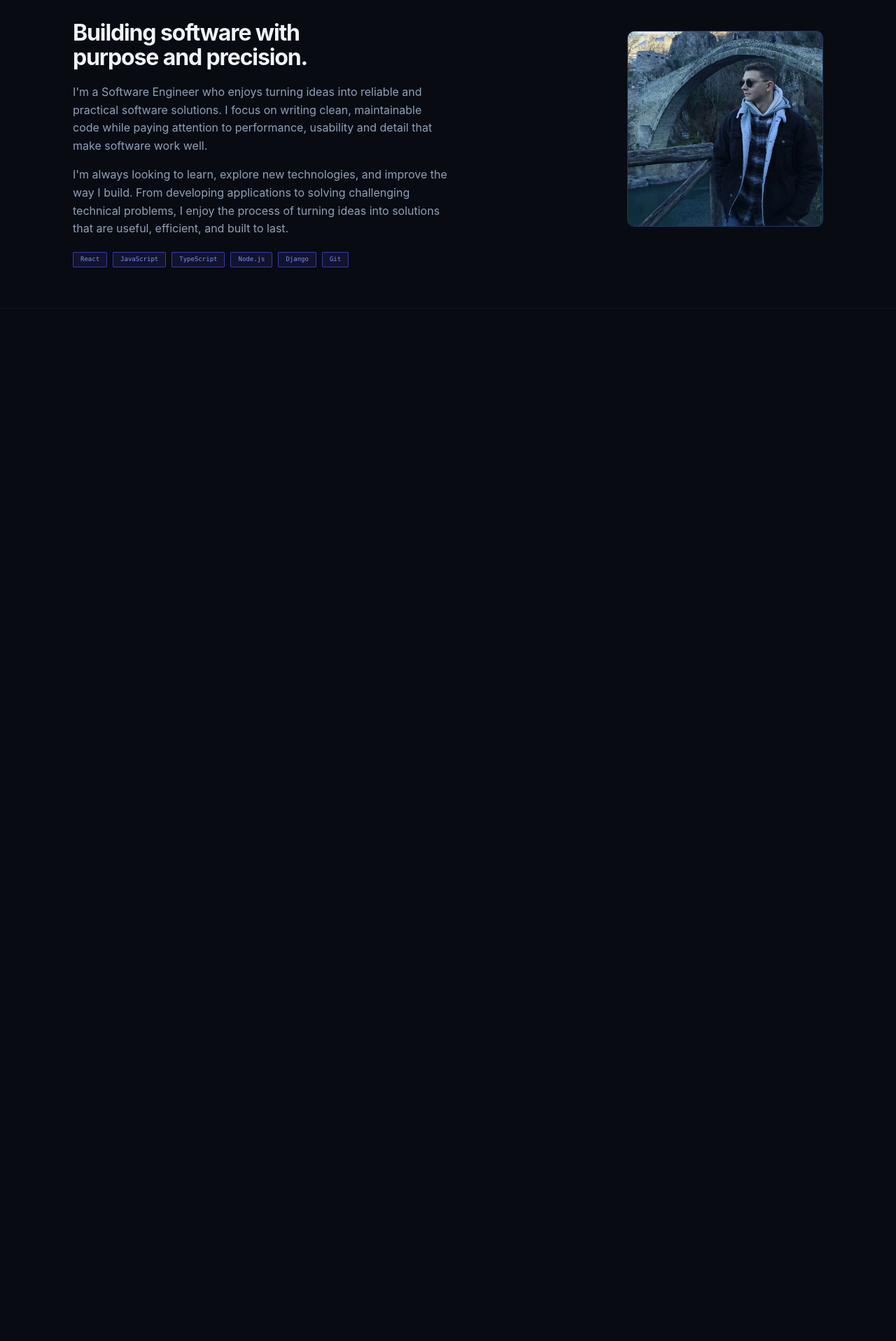
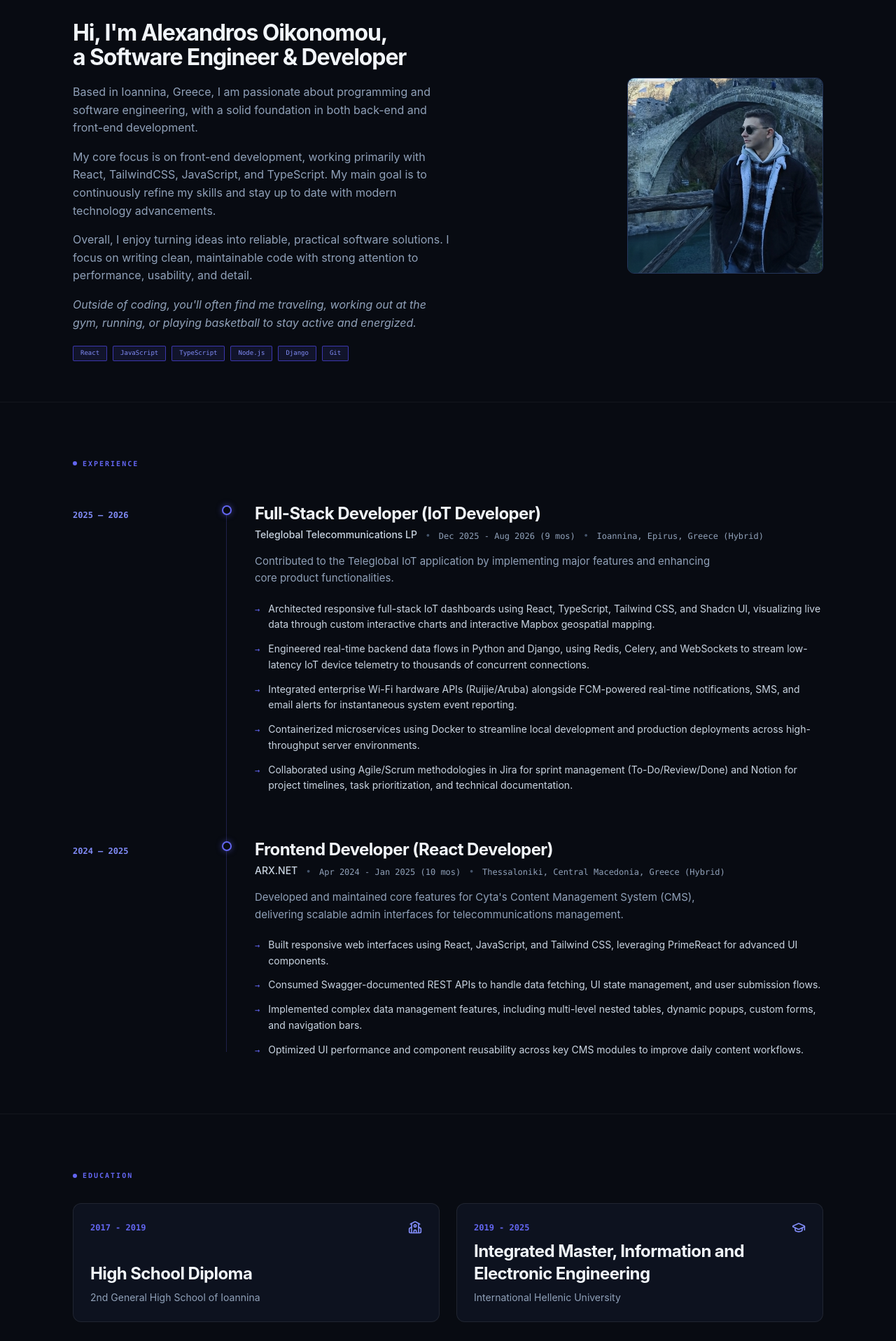
Before and after one commit to alexoiik/alexoiik.github.io, a React (Vite) app: page / in a window 1280 px wide. Shown: the part 881-2797 px from the top of the page at 70% size. Before the commit the page ends 1322 px from the top, so only its background shows below. Built offline with nearby package versions, Linux system fonts and the light colour scheme.

Commit message:
feat: fixed navbar, about, hero and added experience and education sections

```diff
--- a/index.html
+++ b/index.html
@@ -4,7 +4,7 @@
     <meta charset="UTF-8" />
     <link rel="icon" type="image/svg+xml" href="/favicon.svg" />
     <meta name="viewport" content="width=device-width, initial-scale=1.0" />
-    <title>Alexandros Oikonomou | Software Engineer</title>
+    <title>Alexandros Oikonomou | Software Engineer | Developer</title>
   </head>
   <body>
     <div id="root"></div>
--- a/package.json
+++ b/package.json
@@ -11,6 +11,7 @@
   },
   "dependencies": {
     "@tailwindcss/vite": "^4.3.3",
+    "lucide-react": "^1.32.0",
     "react": "^19.2.8",
     "react-dom": "^19.2.8",
     "tailwindcss": "^4.3.3"
--- a/src/App.jsx
+++ b/src/App.jsx
@@ -1,6 +1,8 @@
 import Navbar from "./components/Navbar";
 import Hero from "./sections/Hero";
 import About from "./sections/About";
+import Experience from "./sections/Experience";
+import Education from "./sections/Education";
 
 function App() {
   return (
@@ -10,6 +12,8 @@ function App() {
       <main>
         <Hero />
         <About />
+        <Experience />
+        <Education />
       </main>
     </>
   );
--- a/src/components/Navbar.jsx
+++ b/src/components/Navbar.jsx
@@ -34,7 +34,7 @@ function Navbar() {
               <a
                 key={link.href}
                 href={link.href}
-                className="text-xs font-medium text-slate-400 transition-colors hover:text-white"
+                className="text-sm font-medium text-slate-400 transition-colors hover:text-white"
               >
                 {link.label}
               </a>
--- a/src/sections/About.jsx
+++ b/src/sections/About.jsx
@@ -24,24 +24,37 @@ function About() {
 
           {/* Heading */}
           <h2 className="max-w-125 text-[30px] font-bold leading-[1.08] tracking-[-0.035em] text-slate-100 sm:text-[32px]">
-            Building software with <br className="hidden sm:block" />
-            purpose and precision.
+            Hi, I'm Alexandros Oikonomou, <br className="hidden sm:block" />a
+            Software Engineer & Developer
           </h2>
 
-          {/* First Paragraph */}
+          {/* Introduction */}
           <p className="mt-5 max-w-135 text-[15px] leading-[1.6] text-slate-400 sm:text-[16px]">
-            I&apos;m a Software Engineer who enjoys turning ideas into reliable
-            and practical software solutions. I focus on writing clean,
-            maintainable code while paying attention to performance, usability
-            and detail that make software work well.
+            Based in Ioannina, Greece, I am passionate about programming and
+            software engineering, with a solid foundation in both back-end and
+            front-end development.
           </p>
 
-          {/* Second Paragraph */}
+          {/* Key Skills & Focus */}
           <p className="mt-4 max-w-135 text-[15px] leading-[1.6] text-slate-400 sm:text-[16px]">
-            I&apos;m always looking to learn, explore new technologies, and
-            improve the way I build. From developing applications to solving
-            challenging technical problems, I enjoy the process of turning ideas
-            into solutions that are useful, efficient, and built to last.
+            My core focus is on front-end development, working primarily with
+            React, TailwindCSS, JavaScript, and TypeScript. My main goal is to
+            continuously refine my skills and stay up to date with modern
+            technology advancements.
+          </p>
+
+          {/* Core Philosophy */}
+          <p className="mt-4 max-w-135 text-[15px] leading-[1.6] text-slate-400 sm:text-[16px]">
+            Overall, I enjoy turning ideas into reliable, practical software
+            solutions. I focus on writing clean, maintainable code with strong
+            attention to performance, usability, and detail.
+          </p>
+
+          {/* Interests & Personal Life */}
+          <p className="mt-4 max-w-135 text-[15px] leading-[1.6] text-slate-400 italic sm:text-[16px]">
+            Outside of coding, you'll often find me traveling, working out at
+            the gym, running, or playing basketball to stay active and
+            energized.
           </p>
 
           {/* Technology Tags */}
--- /dev/null
+++ b/src/sections/Education.jsx
@@ -0,0 +1,65 @@
+import { GraduationCap, School } from "lucide-react";
+
+function Education() {
+  const educationData = [
+    {
+      year: "2017 - 2019",
+      degree: "High School Diploma",
+      institution: "2nd General High School of Ioannina",
+      icon: School,
+    },
+    {
+      year: "2019 - 2025",
+      degree: "Integrated Master, Information and Electronic Engineering",
+      institution: "International Hellenic University",
+      icon: GraduationCap,
+    },
+  ];
+
+  return (
+    <section id="education" className="border-b border-white/5 bg-[#080b12]">
+      <div className="mx-auto max-w-280 px-6 py-16 sm:py-20">
+        {/* Section Tag */}
+        <div className="mb-8 flex items-center gap-2">
+          <span className="h-1.5 w-1.5 rounded-full bg-[#6366f1]" />
+          <span className="font-mono text-[10px] font-semibold uppercase tracking-[0.2em] text-[#6366f1]">
+            Education
+          </span>
+        </div>
+
+        {/* Education Cards Grid */}
+        <div className="grid grid-cols-1 gap-6 md:grid-cols-2">
+          {educationData.map((item, index) => {
+            const IconComponent = item.icon;
+            return (
+              <div
+                key={index}
+                className="relative flex flex-col justify-between rounded-xl border border-white/8 bg-[#0d121f] p-6 transition-colors hover:border-white/20"
+              >
+                {/* Header: Year & Icon */}
+                <div className="flex items-center justify-between">
+                  <span className="font-mono text-xs font-semibold text-[#6366f1]">
+                    {item.year}
+                  </span>
+                  <IconComponent className="h-5 w-5 text-[#818cf8]" />
+                </div>
+
+                {/* Body: Institution & Degree */}
+                <div className="mt-2">
+                  <h3 className="text-xl font-bold tracking-tight text-slate-100 sm:text-2xl">
+                    {item.degree}
+                  </h3>
+                  <p className="mt-2 text-sm text-slate-400">
+                    {item.institution}
+                  </p>
+                </div>
+              </div>
+            );
+          })}
+        </div>
+      </div>
+    </section>
+  );
+}
+
+export default Education;
--- /dev/null
+++ b/src/sections/Experience.jsx
@@ -0,0 +1,129 @@
+function Experience() {
+  const experiences = [
+    {
+      period: "2025 — 2026",
+      duration: "Dec 2025 - Aug 2026 (9 mos)",
+      location: "Ioannina, Epirus, Greece (Hybrid)",
+      role: "Full-Stack Developer (IoT Developer)",
+      company: "Teleglobal Telecommunications LP",
+      description:
+        "Contributed to the Teleglobal IoT application by implementing major features and enhancing core product functionalities.",
+      highlights: [
+        "Architected responsive full-stack IoT dashboards using React, TypeScript, Tailwind CSS, and Shadcn UI, visualizing live data through custom interactive charts and interactive Mapbox geospatial mapping.",
+        "Engineered real-time backend data flows in Python and Django, using Redis, Celery, and WebSockets to stream low-latency IoT device telemetry to thousands of concurrent connections.",
+        "Integrated enterprise Wi-Fi hardware APIs (Ruijie/Aruba) alongside FCM-powered real-time notifications, SMS, and email alerts for instantaneous system event reporting.",
+        "Containerized microservices using Docker to streamline local development and production deployments across high-throughput server environments.",
+        "Collaborated using Agile/Scrum methodologies in Jira for sprint management (To-Do/Review/Done) and Notion for project timelines, task prioritization, and technical documentation.",
+      ],
+    },
+    {
+      period: "2024 — 2025",
+      duration: "Apr 2024 - Jan 2025 (10 mos)",
+      location: "Thessaloniki, Central Macedonia, Greece (Hybrid)",
+      role: "Frontend Developer (React Developer)",
+      company: "ARX.NET",
+      description:
+        "Developed and maintained core features for Cyta's Content Management System (CMS), delivering scalable admin interfaces for telecommunications management.",
+      highlights: [
+        "Built responsive web interfaces using React, JavaScript, and Tailwind CSS, leveraging PrimeReact for advanced UI components.",
+        "Consumed Swagger-documented REST APIs to handle data fetching, UI state management, and user submission flows.",
+        "Implemented complex data management features, including multi-level nested tables, dynamic popups, custom forms, and navigation bars.",
+        "Optimized UI performance and component reusability across key CMS modules to improve daily content workflows.",
+      ],
+    },
+  ];
+
+  return (
+    <section id="experience" className="border-b border-white/5 bg-[#080b12]">
+      <div className="mx-auto max-w-280 px-6 py-16 sm:py-20">
+        {/* Section Tag */}
+        <div className="mb-12 flex items-center gap-2">
+          <span className="h-1.5 w-1.5 rounded-full bg-[#6366f1]" />
+          <span className="font-mono text-[10px] font-semibold uppercase tracking-[0.2em] text-[#6366f1]">
+            Experience
+          </span>
+        </div>
+
+        {/* Experience List Container */}
+        <div className="relative">
+          {/* Continuous Vertical Line (Desktop) */}
+          <span className="absolute left-54.75 top-2 bottom-2 hidden w-px bg-[#6366f1]/25 md:block" />
+
+          <div className="space-y-12 sm:space-y-16">
+            {experiences.map((exp, index) => (
+              <div
+                key={index}
+                className="grid grid-cols-1 gap-4 md:grid-cols-[180px_32px_1fr] md:gap-6"
+              >
+                {/* Period */}
+                <div className="pt-1">
+                  <span className="font-mono text-xs font-semibold text-[#818cf8]">
+                    {exp.period}
+                  </span>
+                </div>
+
+                {/* Timeline Column (Node Circle) */}
+                <div className="relative hidden justify-center md:flex">
+                  <span className="relative z-10 mt-1 h-3.5 w-3.5 rounded-full border-2 border-[#6366f1] bg-[#080b12] shadow-[0_0_8px_rgba(99,102,241,0.5)]" />
+                </div>
+
+                {/* Details */}
+                <div>
+                  <h3 className="text-xl font-bold tracking-tight text-slate-100 sm:text-2xl">
+                    {exp.role}
+                  </h3>
+
+                  {/* Company & Metadata Badges */}
+                  <div className="mt-1 flex flex-wrap items-center gap-x-3 gap-y-1 text-xs">
+                    <span className="text-sm font-medium text-slate-300">
+                      {exp.company}
+                    </span>
+
+                    {exp.duration && (
+                      <>
+                        <span className="text-slate-600">•</span>
+                        <span className="mt-[3.5px] font-mono text-slate-400">
+                          {exp.duration}
+                        </span>
+                      </>
+                    )}
+
+                    {exp.location && (
+                      <>
+                        <span className="text-slate-600">•</span>
+                        <span className="mt-[3.5px] font-mono text-slate-400">
+                          {exp.location}
+                        </span>
+                      </>
+                    )}
+                  </div>
+
+                  <p className="mt-4 max-w-2xl text-[15px] leading-relaxed text-slate-400">
+                    {exp.description}
+                  </p>
+
+                  {/* Highlights List */}
+                  <ul className="mt-5 space-y-3">
+                    {exp.highlights.map((item, itemIdx) => (
+                      <li
+                        key={itemIdx}
+                        className="flex items-start gap-3 text-[14px] leading-relaxed text-slate-300"
+                      >
+                        <span className="mt-1 font-mono text-xs text-[#6366f1]">
+                          &#8594;
+                        </span>
+                        <span>{item}</span>
+                      </li>
+                    ))}
+                  </ul>
+                </div>
+              </div>
+            ))}
+          </div>
+        </div>
+      </div>
+    </section>
+  );
+}
+
+export default Experience;
```
Also changed, not shown: src/sections/Hero.jsx (+10 -9 lines), 1 other file (tests, documents, lock files or other folders).
